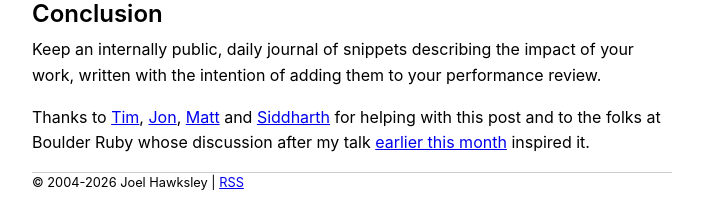
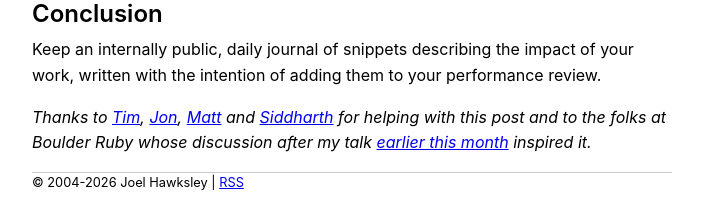
Before and after one commit to joelhawksley/identity, a Jekyll site: the page built from _posts/2026-01-27-keep-a-work-journal.md, in a window 1280 px wide. Shown: the part 1877-2099 px from the top of the page, without its empty margins (288-989 px from the left). Built offline with Jekyll 4.4.1, drawn with Linux system fonts in a browser that asks for light colours.

Commit message:
italicize credits

```diff
--- a/_posts/2026-01-27-keep-a-work-journal.md
+++ b/_posts/2026-01-27-keep-a-work-journal.md
@@ -49,4 +49,4 @@
 
 Keep an internally public, daily journal of snippets describing the impact of your work, written with the intention of adding them to your performance review.
 
-Thanks to [Tim](https://github.com/timtyrrell), [Jon](https://github.com/jonrohan), [Matt](https://github.com/mclark) and [Siddharth](https://github.com/siddharth) for helping with this post and to the folks at Boulder Ruby whose discussion after my talk [earlier this month](https://hawksley.org/2026/01/14/beyond-senior.html) inspired it.
+_Thanks to [Tim](https://github.com/timtyrrell), [Jon](https://github.com/jonrohan), [Matt](https://github.com/mclark) and [Siddharth](https://github.com/siddharth) for helping with this post and to the folks at Boulder Ruby whose discussion after my talk [earlier this month](https://hawksley.org/2026/01/14/beyond-senior.html) inspired it._
```
